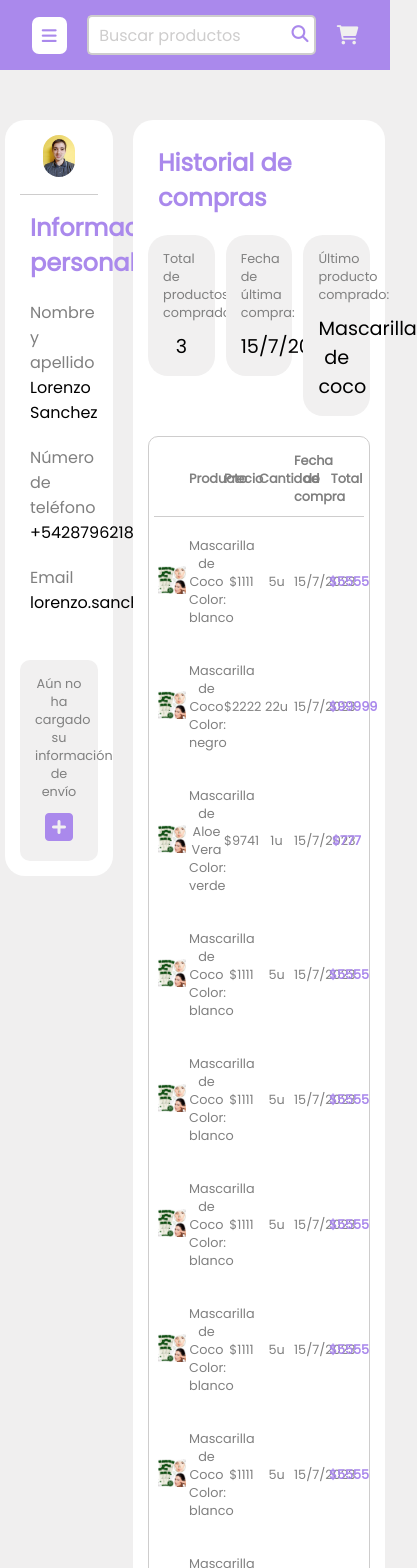
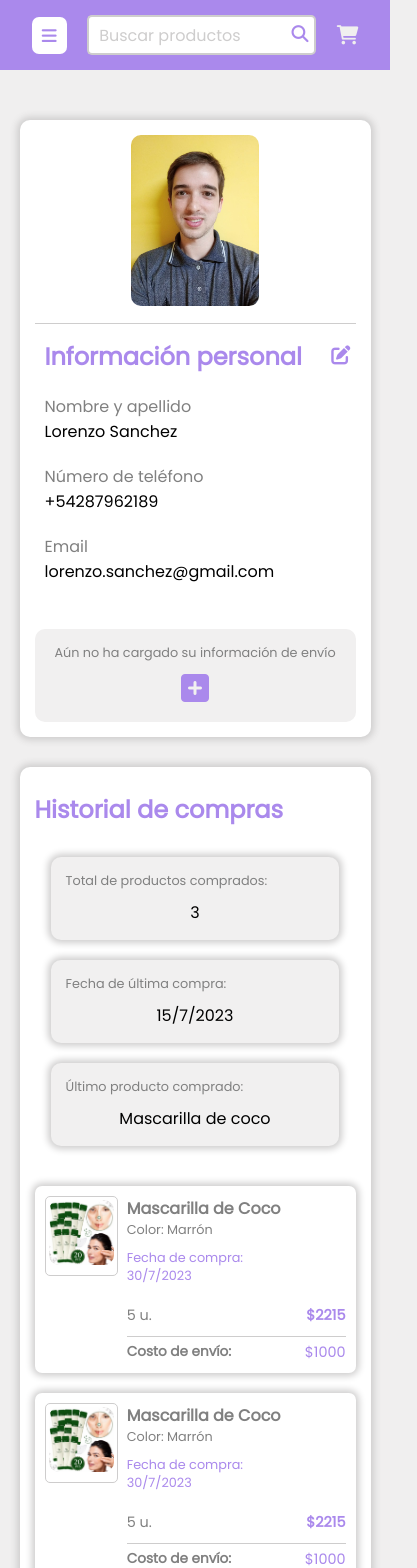
Before and after one commit to lorenzoSanchez97/ShowRoom, a React (Vite) app in the folder ShowRoom-FrontEnd/: page /profile in a window 390 px wide. Shown: the top 1568 px of the page, 417 px wide, since content can reach past the window. Built offline with nearby package versions, Linux system fonts and the light colour scheme.

Commit message:
Responsive perfil usuario listo

```diff
--- a/ShowRoom-FrontEnd/src/components/Card/card.css
+++ b/ShowRoom-FrontEnd/src/components/Card/card.css
@@ -1,10 +1,11 @@
 .card-main-container {
     padding: 5px;
-    border-radius: 20px;
+    border-radius: 10px;
     background-color: var(--hover);
-    width: 30%;
+    width: 31%;
     height: fit-content;
     overflow: visible;
+    box-shadow: 0px 0px 7px 3px var(--bordes);
 }
 
 .card-title {
@@ -18,4 +19,17 @@
     font-size: 1.2rem;
     margin: 10px;
     text-align: center;
+    overflow-wrap: break-word;
 }
+
+@media (width < 769px) {
+    .card-data {
+        font-size: 1rem;
+    }
+}
+
+@media (width < 680px) {
+    .card-main-container {
+        width: 100%;
+    }
+}
--- a/ShowRoom-FrontEnd/src/components/Cart/cart.css
+++ b/ShowRoom-FrontEnd/src/components/Cart/cart.css
@@ -1,7 +1,7 @@
 .carrito-main-container {
     display: flex;
     flex-direction: row;
-    gap: 25px;
+    gap: 18px;
 }
 
 .cart-products-container {
@@ -75,6 +75,7 @@
     .resumen p {
         font-size: 0.9rem;
     }
+
 }
 
 @media (width <= 768px) {
--- a/ShowRoom-FrontEnd/src/components/CartProduct/CartProduct.jsx
+++ b/ShowRoom-FrontEnd/src/components/CartProduct/CartProduct.jsx
@@ -1,7 +1,7 @@
 import React from 'react'
 import "./cartProduct.css"
 
-export default function CartProduct() {
+export default function CartProduct({ history }) {
     return (
         <section className='cart-product-main-container'>
             <figure className='cart-product-image-container'>
@@ -12,17 +12,20 @@ export default function CartProduct() {
                     <div className='cart-product-data-container'>
                         <h1 className='cart-product-title'>Mascarilla de Coco</h1>
                         <p className='cart-product-color'>Color: Marrón</p>
-                        <button className='cart-product-delete-button'>Eliminar</button>
-                        <button className='cart-product-delete-icon'><i class="fa-solid fa-trash"></i></button>
+                        {history ? <p className='fecha-de-compra'>Fecha de compra: <br></br>
+                        30/7/2023</p> : <> <button className='cart-product-delete-button'>Eliminar</button>
+                        <button className='cart-product-delete-icon'><i className="fa-solid fa-trash"></i></button></>}
                     </div>
+                    {history ? <p className='cantidad-comprada'>5 u.</p> :
                     <div className='product-cart-quantity-selector'>
                         <form action="">
-                            <i class="fa-solid fa-plus cart-product-add"></i>
+                            <i className="fa-solid fa-plus cart-product-add"></i>
                             <input type="number" />
                             <p className='cart-product-stock'>Stock: 25 u.</p>
-                            <i class="fa-solid fa-minus cart-product-substract"></i>
+                            <i className="fa-solid fa-minus cart-product-substract"></i>
                         </form>
                     </div>
+                    }
                     <p className='cart-product-total'>$2215</p>
                 </div>
                 <div className='cart-product-envio-data'>
--- a/ShowRoom-FrontEnd/src/components/CartProduct/cartProduct.css
+++ b/ShowRoom-FrontEnd/src/components/CartProduct/cartProduct.css
@@ -40,6 +40,10 @@
 .cart-product-image-container {
     width: 15%;
     margin: auto;
+    padding: 3px;
+    border-radius: 5px;
+    border: 1px solid var(--bordes);
+    height: fit-content;
 }
 
 .cart-product-title {
@@ -55,6 +59,7 @@
     background: none;
     border: none;
     margin-top: 15px;
+    color: var(--error);
 }
 
 .cart-product-delete-button:hover {
@@ -76,15 +81,20 @@
 
 .product-cart-quantity-selector form input::-webkit-outer-spin-button,
 .product-cart-quantity-selector form input::-webkit-inner-spin-button {
-  -webkit-appearance: none;
-  margin: 0;
+    -webkit-appearance: none;
+    margin: 0;
 }
 
 .product-cart-quantity-selector form {
-    width: 60%;
+    width: 100%;
     position: relative;
     text-align: center;
     margin: auto;
+}
+
+.product-cart-quantity-selector {
+    width: 15%;
+    min-width: 95px;
 }
 
 .cart-product-add,
@@ -123,7 +133,8 @@
 }
 
 .cart-product-envio-data p {
-padding-top: 5px;
+    padding-top: 5px;
+    font-size: 1rem;
 }
 
 .cart-product-envio-data {
@@ -142,6 +153,19 @@ padding-top: 5px;
     position: absolute;
 }
 
+.cart-product-delete-icon i {
+    color: var(--error);
+}
+
+.fecha-de-compra {
+    margin: 10px 0;
+    font-size: 0.9rem;
+}
+
+.cantidad-comprada {
+    color: var(--color3);
+}
+
 @media (width < 1024px) {
     .cart-product-info {
         gap: 0;
@@ -153,6 +177,14 @@ padding-top: 5px;
 
     .cart-product-total {
         font-size: 1.1rem;
+    }
+
+}
+
+@media (width < 680px) {
+
+    .fecha-de-compra {
+        margin: 10px 0 0 0;
     }
 }
 
@@ -166,7 +198,7 @@ padding-top: 5px;
     }
 
     .cart-product-data-container {
-        width: 90%;
+        width: 95%;
     }
 
     .product-cart-quantity-selector form {
@@ -182,17 +214,60 @@ padding-top: 5px;
         padding: 10px;
     }
 
-    .product-cart-quantity-selector {
-        width: 78%;
-    }
-
     .cart-product-delete-icon {
         display: block;
         top: 5px;
-        right: 14px;
+        right: 5px;
     }
 
     .cart-product-delete-button {
         display: none;
     }
+
+    .cantidad-comprada {
+        margin-top: 20px;
+    }
+
+    .product-cart-info-main-container {
+        width: 75%;
+    }
+
+    .cart-product-image-container {
+        width: 25%;
+    }
 }
+
+@media (width < 426px) {
+    .fecha-de-compra {
+        font-size: 0.8rem;
+    }
+
+    .cantidad-comprada {
+        font-size: 0.9rem;
+    }
+
+    .cart-product-total {
+        font-size: 0.9rem;
+    }
+
+    .cart-product-envio-data p {
+        font-size: 0.9rem;
+    }
+
+    .cart-product-delete-icon {
+        top: auto;
+        right: auto;
+        bottom: 0px;
+        left: 5px;
+    }
+}
+
+@media (width < 376px) {
+    .product-cart-info-main-container {
+        width: 72%;
+    }
+
+    .cart-product-image-container {
+        width: 28%;
+    }
+}
--- a/ShowRoom-FrontEnd/src/components/InfoBox/infoBox.css
+++ b/ShowRoom-FrontEnd/src/components/InfoBox/infoBox.css
@@ -14,6 +14,7 @@
 
 .info-item-container {
     padding: 10px;
+    overflow-wrap: break-word;
 }
 
 .info-item-container:hover {
--- a/ShowRoom-FrontEnd/src/components/ProductDetail/ProductDetail.jsx
+++ b/ShowRoom-FrontEnd/src/components/ProductDetail/ProductDetail.jsx
@@ -10,7 +10,7 @@ function ProductDetail() {
                 <h1 className="titulo-producto-responsive">Titulo producto</h1>
                 <ProductImages />
                 <section className="detalle-producto">
-                    <i class="fa-regular fa-star fav-icon"></i>
+                    <i className="fa-regular fa-star fav-icon"></i>
                     <h1 className="titulo-producto">Titulo producto</h1>
                     <h1 className="precio-producto-detail">$9999 </h1>
                     <div className="incons-container">
--- a/ShowRoom-FrontEnd/src/components/ProductImages/ProductImages.jsx
+++ b/ShowRoom-FrontEnd/src/components/ProductImages/ProductImages.jsx
@@ -70,8 +70,8 @@ function ProductImages() {
                 </div>
                 <img className="mainSlide" src={`/images/${images[slide]}`} alt="" />
                 <div className="botones">
-                    <button className="image-button prev" onClick={handlePrevButton}><i class="fa-solid fa-angle-left"></i></button>
-                    <button className="image-button next" onClick={handleNextButton}><i class="fa-solid fa-angle-right"></i></button>
+                    <button className="image-button prev" onClick={handlePrevButton}><i className="fa-solid fa-angle-left"></i></button>
+                    <button className="image-button next" onClick={handleNextButton}><i className="fa-solid fa-angle-right"></i></button>
                 </div>
             </figure>
         </div>
--- a/ShowRoom-FrontEnd/src/components/UserProfile/UserProfile.jsx
+++ b/ShowRoom-FrontEnd/src/components/UserProfile/UserProfile.jsx
@@ -1,9 +1,11 @@
 import React from "react";
 import "./userProfile.css";
+import SectionTitle from "../SectionTitle/SectionTitle";
 import InfoBox from "../InfoBox/InfoBox";
-import Tabla from "../Tabla/Tabla";
+import CartProduct from "../CartProduct/CartProduct";
 import Card from "../Card/Card";
 import { modalContext } from '../../contexts/modalContext';
+
 
 export default function UserProfile() {
 
@@ -57,9 +59,22 @@ export default function UserProfile() {
               />
             </div>
           </div>
-          <Tabla
-            historial={true}
-          />
+          <CartProduct
+            history={true} />
+          <CartProduct
+            history={true} />
+          <CartProduct
+            history={true} />
+          <CartProduct
+            history={true} />
+          <CartProduct
+            history={true} />
+          <CartProduct
+            history={true} />
+          <CartProduct
+            history={true} />
+          <CartProduct
+            history={true} />
         </section>
       </main>
     </>
--- a/ShowRoom-FrontEnd/src/components/UserProfile/userProfile.css
+++ b/ShowRoom-FrontEnd/src/components/UserProfile/userProfile.css
@@ -10,19 +10,22 @@
     width: 30%;
     height: fit-content;
     padding: 15px;
-    border-radius: 20px;
+    border-radius: 10px;
     background-color: white;
     transition: all 300ms;
+    box-shadow: 0px 0px 7px 3px var(--bordes);
 }
 
 .user-image-container {
     text-align: center;
+    margin: auto;
     padding-bottom: 10px;
+    width: 40%;
 }
 
 .user-image-container img {
-    width: 40%;
-    border-radius: 20px;
+    width: 100%;
+    border-radius: 10px;
 }
 
 .historial-compras {
@@ -33,11 +36,12 @@
     gap: 20px;
     padding: 15px;
     background-color: white;
-    border-radius: 20px;
+    border-radius: 10px;
+    box-shadow: 0px 0px 7px 3px var(--bordes);
 }
 
 .historial-header h1 {
-    margin: 10px;
+    margin: 10px 0px 25px 0px;
 }
 
 .historial-header-cards-container {
@@ -45,7 +49,8 @@
     justify-content: space-between;
     gap: 10px;
     width: 100%;
-    margin-top: 20px;
+    margin-top: 30px;
+    margin-bottom: 20px;
 }
 
 .no-data-envio {
@@ -83,3 +88,48 @@
     cursor: pointer;
     color: var(--color3);
 }
+
+@media (width < 769px) {
+    .user-profile-main-container {
+        flex-direction: column;
+        align-items: center;
+        gap: 30px;
+    }
+
+    .user-personal-info-container {
+        width: 80vw;
+    }
+
+    .historial-compras {
+        width: 80vw;
+    }
+
+    .user-image-container {
+        width: 30%;
+    }
+}
+
+@media (width < 680px) {
+    .historial-header-cards-container {
+        flex-direction: column;
+        align-items: center;
+        width: 90%;
+        gap: 20px;
+        margin-right: auto;
+        margin-left: auto;
+    }
+}
+
+@media (width < 426px) {
+    .user-personal-info-container {
+        width: 90vw;
+    }
+
+    .historial-compras {
+        width: 90vw;
+    }
+
+    .user-image-container {
+        width: 40%;
+    }
+}
```
